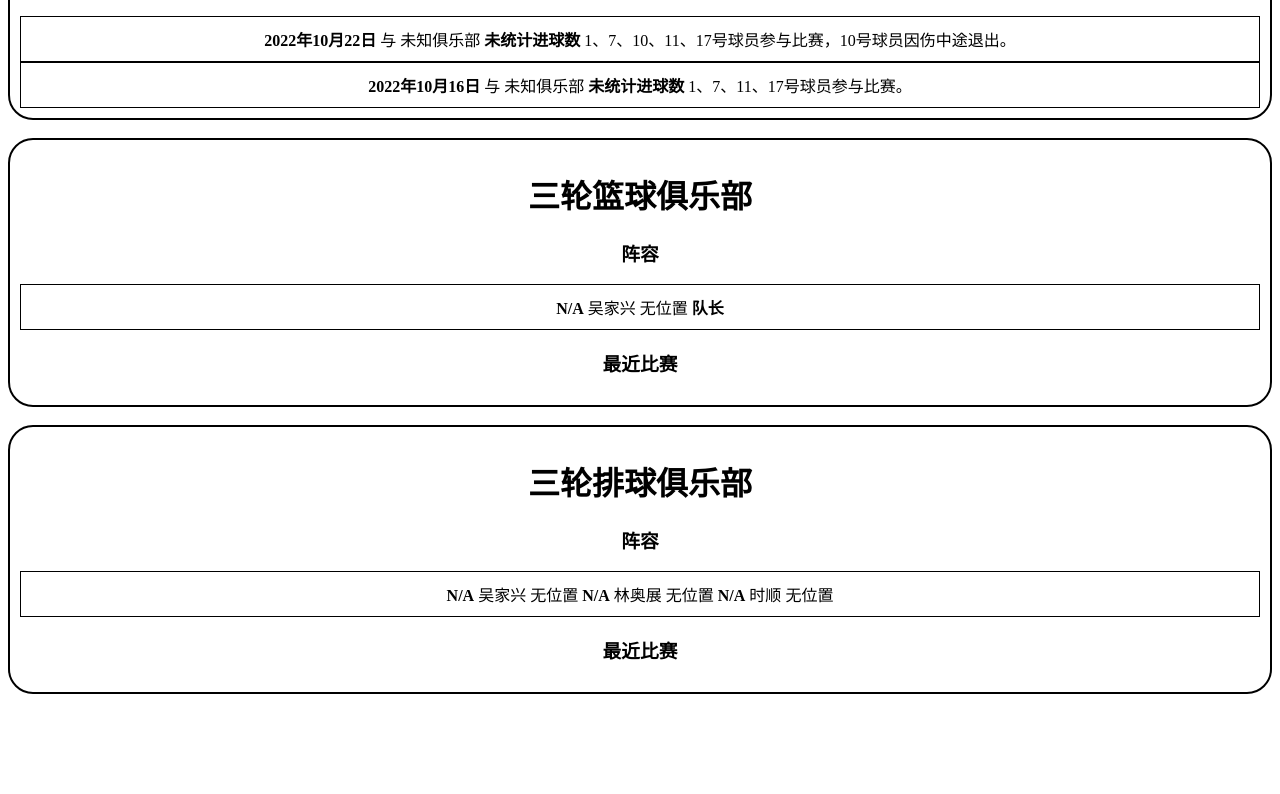
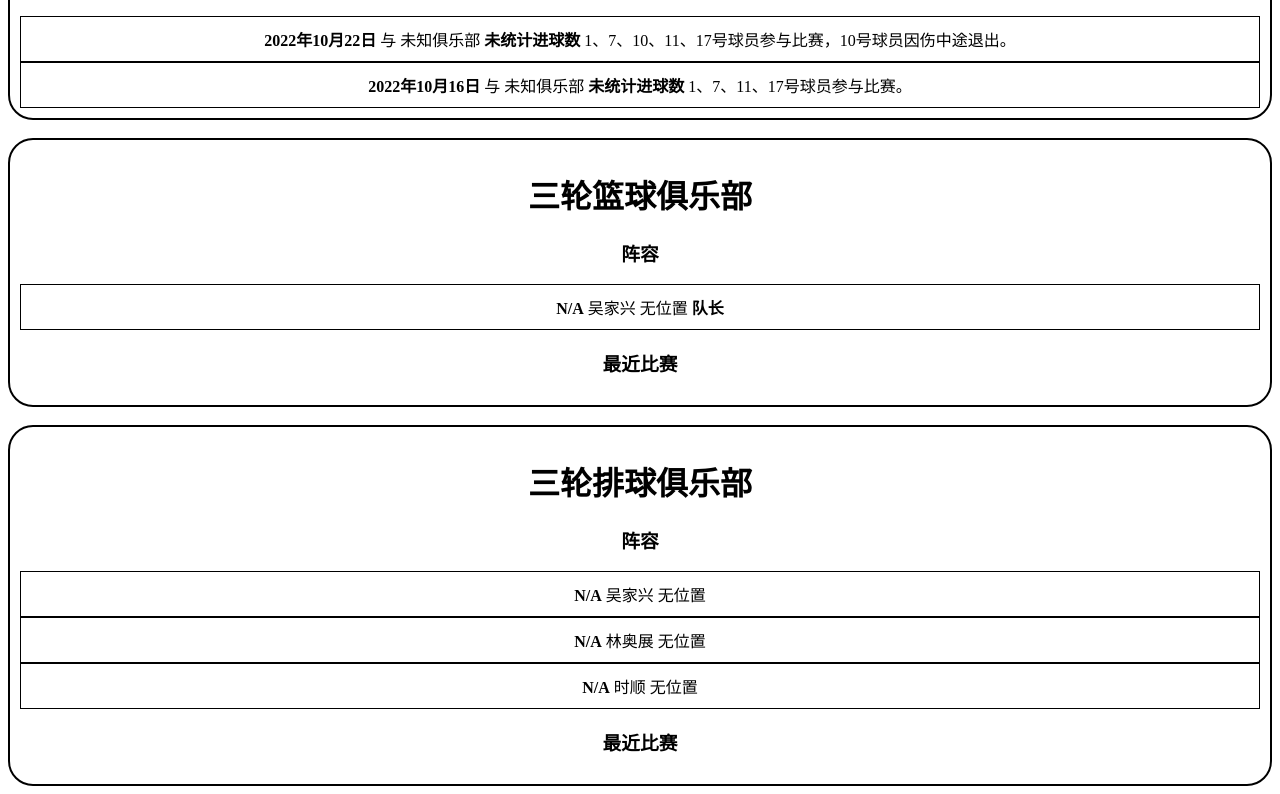
Before and after one commit to chinape/qierr.github.io, a plain HTML site: page apart/3wheels.html in a window 1280 px wide. Shown: the part 852-1646 px from the top of the page. Before the commit the page ends 1554 px from the top, so only its background shows below. Drawn offline with Linux system fonts and the light colour scheme; files whose address does not match are found by name.

Commit message:
Update 3wheels.html

```diff
--- a/apart/3wheels.html
+++ b/apart/3wheels.html
@@ -74,7 +74,11 @@ $(document).ready(function(){
 <h3>阵容</h3>
 <div style="border:1px solid;padding:10px;">
 <b>N/A</b><a> 吴家兴</a><a>  无位置</a>
+</div>
+<div style="border:1px solid;padding:10px;">
 <b>N/A</b><a> 林奥展</a><a>  无位置</a>
+</div>
+<div style="border:1px solid;padding:10px;">
 <b>N/A</b><a> 时顺</a><a>  无位置</a>
 </div>
 <h3>最近比赛</h3>
```
